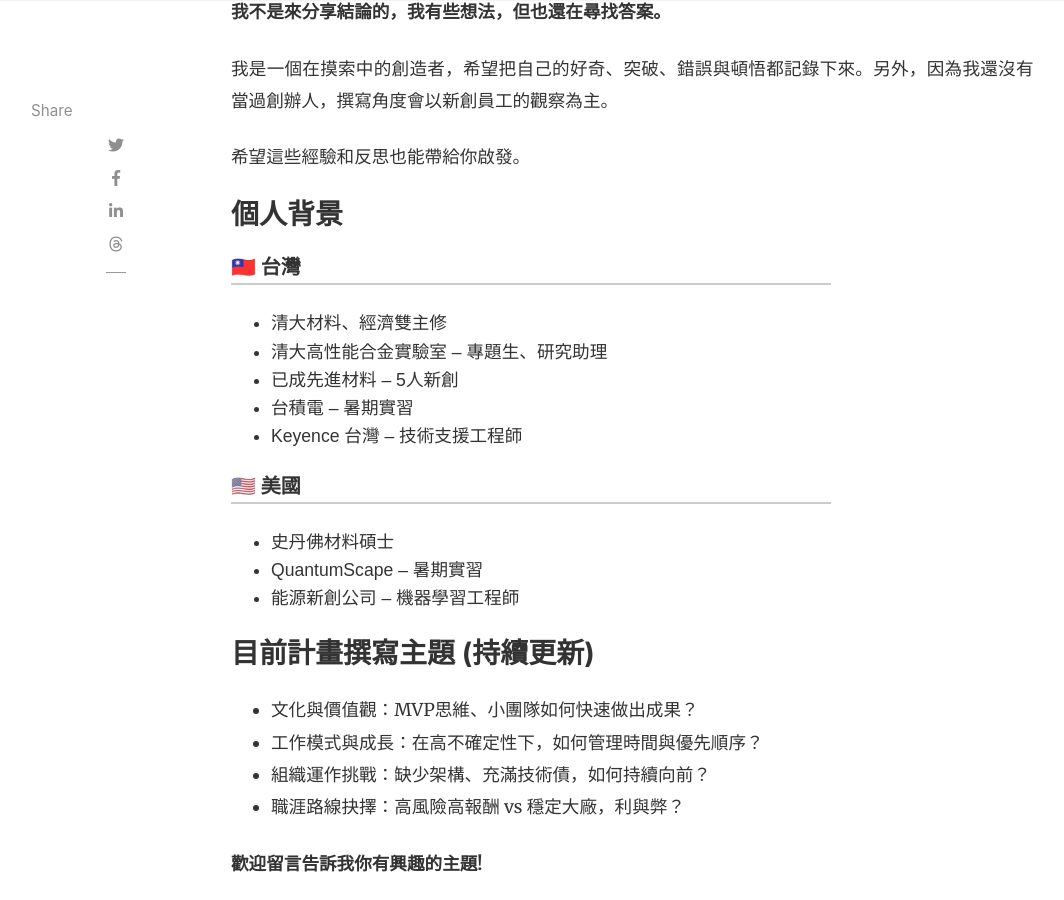
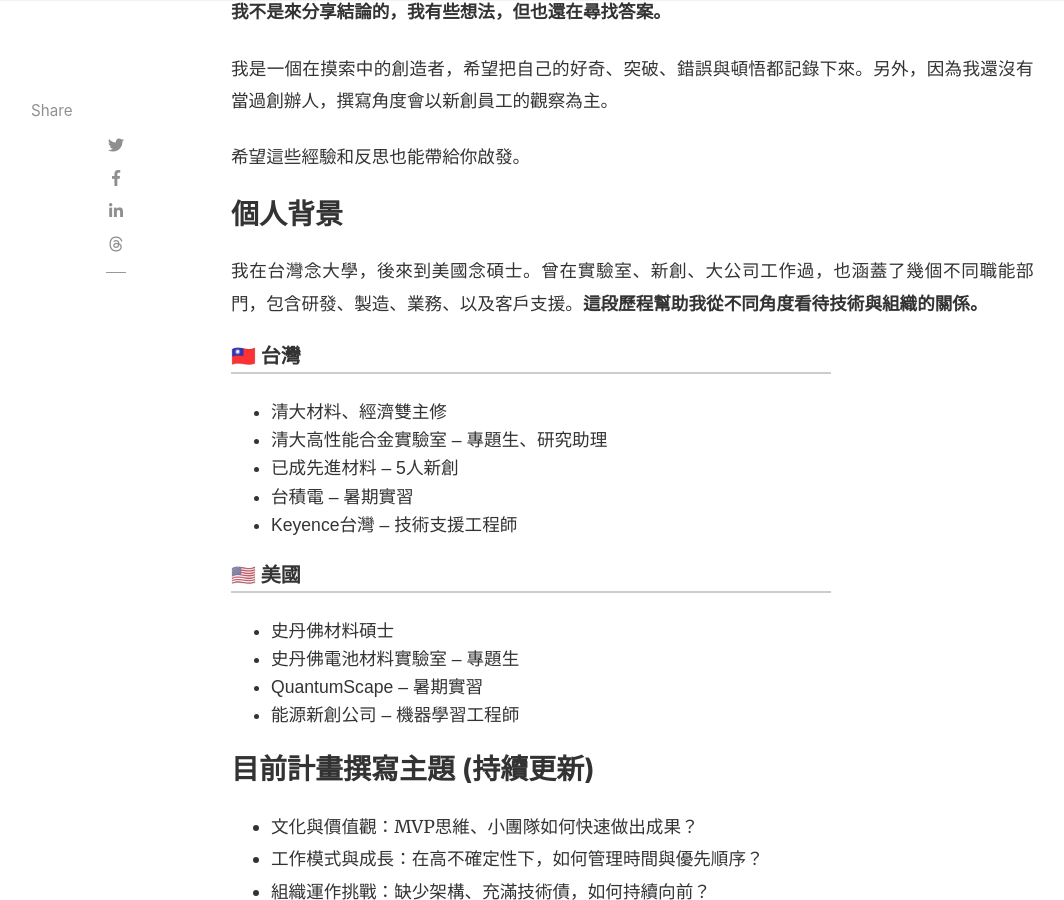
Before and after one commit to PTLin84/blog, a Jekyll site: the page built from _posts/2025-05-04-from-taiwan-to-silicon-valley-my-startup-journey-zh-TW.md, in a window 1280 px wide and 900 px high, scrolled down 1269 px. Shown: the whole window, without its empty margins (54-1118 px from the left). Built offline with Jekyll 4.4.1, drawn with Linux system fonts in a browser that asks for light colours; nearby versions of some CDN libraries; comment, search, counter and statistics services are not loaded.

Commit message:
POST: Revision.

```diff
--- a/_posts/2025-05-04-from-taiwan-to-silicon-valley-my-startup-journey-zh-TW.md
+++ b/_posts/2025-05-04-from-taiwan-to-silicon-valley-my-startup-journey-zh-TW.md
@@ -31,6 +31,8 @@ inline-image0: /assets/images/article12_img0.jpg
 
 ### 個人背景
 
+我在台灣念大學，後來到美國念碩士。曾在實驗室、新創、大公司工作過，也涵蓋了幾個不同職能部門，包含研發、製造、業務、以及客戶支援。**這段歷程幫助我從不同角度看待技術與組織的關係。**
+
 <div style="font-family: sans-serif; max-width: 600px; line-height: 1.6;">
   <h5 style="border-bottom: 2px solid #ccc; padding-bottom: 4px;">🇹🇼 台灣</h5>
   <ul style="margin-top: 0;">
@@ -38,12 +40,13 @@ inline-image0: /assets/images/article12_img0.jpg
     <li>清大高性能合金實驗室 – 專題生、研究助理</li>
     <li>已成先進材料 – 5人新創</li>
     <li>台積電 – 暑期實習</li>
-    <li>Keyence 台灣 – 技術支援工程師</li>
+    <li>Keyence台灣 – 技術支援工程師</li>
   </ul>
 
   <h5 style="border-bottom: 2px solid #ccc; padding-bottom: 4px;">🇺🇸 美國</h5>
   <ul style="margin-top: 0;">
     <li>史丹佛材料碩士</li>
+    <li>史丹佛電池材料實驗室 – 專題生</li>
     <li>QuantumScape – 暑期實習</li>
     <li>能源新創公司 – 機器學習工程師</li>
   </ul>
```
